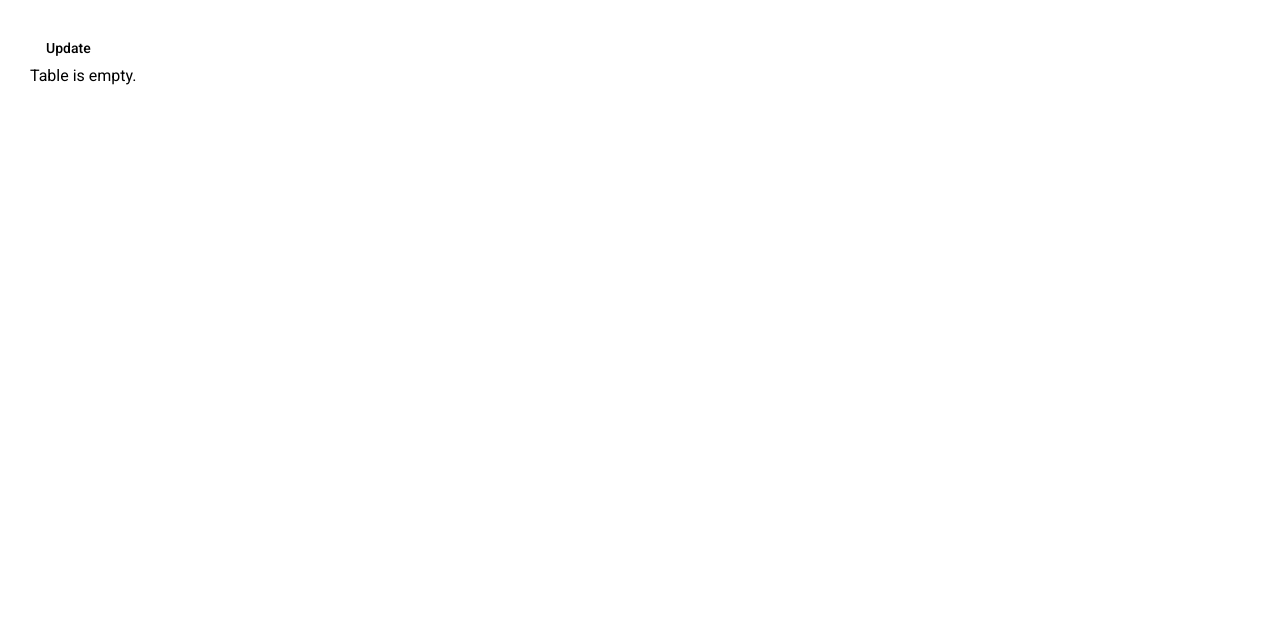
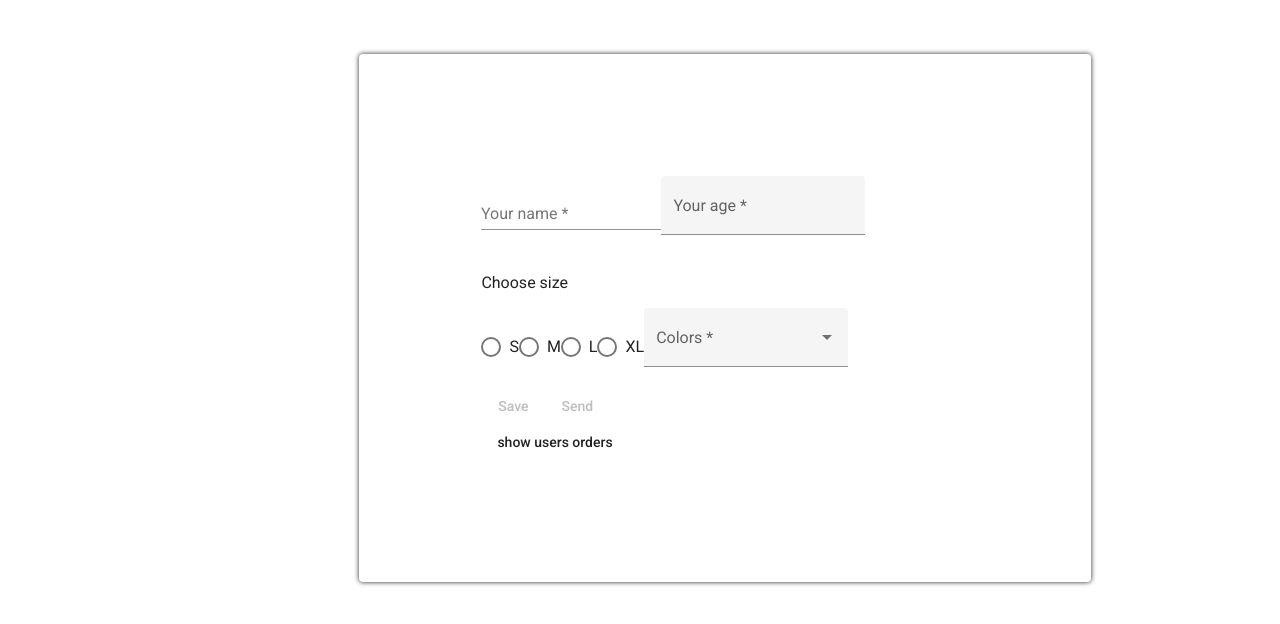
Before and after one commit to Andrej-oss/noctuai-order-task, an Angular app in the folder orders-task-front/: page / in a window 1280 px wide. Shown: the top 624 px of the page. Built offline with nearby package versions, Linux system fonts and the light colour scheme; no server answers.

Commit message:
- validation logic added

```diff
--- a/orders-task-front/src/app/app-routing.module.ts
+++ b/orders-task-front/src/app/app-routing.module.ts
@@ -1,10 +1,11 @@
-import { NgModule } from '@angular/core';
-import { RouterModule, Routes } from '@angular/router';
+import {NgModule} from '@angular/core';
+import {RouterModule, Routes} from '@angular/router';
+import {UserFormOrderComponent} from "./component/user-form-order/user-form-order.component";
+import {AppComponent} from "./app.component";
+import {UserTableOrderComponent} from "./component/user-table-order/user-table-order.component";
 
-const routes: Routes = [];
-
-@NgModule({
-  imports: [RouterModule.forRoot(routes)],
-  exports: [RouterModule]
-})
-export class AppRoutingModule { }
+export const routes: Routes = [
+    {
+        path: 'order', component: UserFormOrderComponent
+    },
+];
--- a/orders-task-front/src/app/app.component.html
+++ b/orders-task-front/src/app/app.component.html
@@ -1,5 +1,5 @@
 
 <div>
-<!--    <app-user-form-order></app-user-form-order>-->
-    <app-user-table-order></app-user-table-order>
+    <app-user-form-order></app-user-form-order>
+<!--    <app-user-table-order></app-user-table-order>-->
 </div>
--- a/orders-task-front/src/app/component/user-form-order/user-form-order.component.html
+++ b/orders-task-front/src/app/component/user-form-order/user-form-order.component.html
@@ -44,12 +44,29 @@
                 Save
             </button>
             <button mat-button
-            [disabled]=" userName.invalid && userAge.invalid || userName.untouched && userAge.untouched"
+                    [disabled]=" userName.invalid
+                    || userAge.invalid
+                    || userAge.untouched || userName.untouched"
                     (click)="onSaveInDataBase(userOrder)">
                 Send
             </button>
             <p *ngIf="errorMessage" style="color: red">
                 {{errorMessage}}
+            </p>
+            <p *ngIf="userOrder.get('userName')?.errors?.pattern" style="color: red">
+                Should be letters
+            </p>
+            <p *ngIf="userOrder.get('userAge')?.errors?.min" style="color: red">
+                Age restrictions. Too young!
+            </p>
+            <p *ngIf="userOrder.get('userAge')?.errors?.max" style="color: red">
+                Age restrictions. Too old!
+            </p>
+            <p *ngIf="capitalLetterError" style="color: red">
+                {{capitalLetterError}}
+            </p>
+            <p *ngIf="notSingleWordError" style="color: red">
+                {{notSingleWordError}}
             </p>
         </div>
     </form>
@@ -57,19 +74,19 @@
     <div *ngIf="usersPreOrders.length > 0 && !!preOrder">
         <table mat-table [dataSource]="dataSource" matSort class="mat-elevation-z8">
             <ng-container matColumnDef="No">
-                <th mat-header-cell *matHeaderCellDef mat-sort-header> No. </th>
+                <th mat-header-cell *matHeaderCellDef mat-sort-header> No.</th>
                 <td mat-cell *matCellDef="let element, let i = index"> {{i + 1}} </td>
             </ng-container>
             <ng-container matColumnDef="size">
-                <th mat-header-cell *matHeaderCellDef mat-sort-header> Size </th>
+                <th mat-header-cell *matHeaderCellDef mat-sort-header> Size</th>
                 <td mat-cell *matCellDef="let element"> {{element.size}} </td>
             </ng-container>
             <ng-container matColumnDef="color">
-                <th mat-header-cell *matHeaderCellDef mat-sort-header> Color </th>
+                <th mat-header-cell *matHeaderCellDef mat-sort-header> Color</th>
                 <td mat-cell *matCellDef="let element"> {{element.color}} </td>
             </ng-container>
             <ng-container matColumnDef="count">
-                <th mat-header-cell *matHeaderCellDef mat-sort-header> Count </th>
+                <th mat-header-cell *matHeaderCellDef mat-sort-header> Count</th>
                 <td mat-cell *matCellDef="let element">{{element.count}}</td>
             </ng-container>
             <tr mat-header-row *matHeaderRowDef="usersTabOrders"></tr>
--- a/orders-task-front/src/app/component/user-form-order/user-form-order.component.ts
+++ b/orders-task-front/src/app/component/user-form-order/user-form-order.component.ts
@@ -28,11 +28,13 @@ export class UserFormOrderComponent implements OnInit {
   dataSource = new MatTableDataSource(this.usersPreOrders);
   usersOrders: UserOrder[] = [];
   errorMessage: string = '';
+  capitalLetterError: string = '';
+  notSingleWordError: string = '';
 
   constructor(private orderService: OrderDaoService) {
     this.userOrder = new FormGroup({
-      userName: this.userName = new FormControl('', [Validators.required]),
-      userAge: this.userAge = new FormControl('', [Validators.required]),
+      userName: this.userName = new FormControl('', [Validators.required, Validators.pattern('^[A-Za-z]+$')]),
+      userAge: this.userAge = new FormControl('', [Validators.required, Validators.min(18), Validators.max(100)]),
       size: this.size = new FormControl('', [Validators.required]),
       color: this.color = new FormControl('', [Validators.required])
     })
@@ -43,14 +45,6 @@ export class UserFormOrderComponent implements OnInit {
   }
 
   onSaveInTable(userOrder: FormGroup): void{
-    // this.order = {
-    //   name: userOrder.get('userName')!.value,
-    //   age: +userOrder.get('userAge')!.value,
-    //   size: userOrder.get('size')!.value,
-    //   color: userOrder.get('color')!.value,
-    //   date: new Date(),
-    //   count: 1
-    // }
     this.preOrder = {
       size: userOrder.get('size')!.value,
       color: userOrder.get('color')!.value,
@@ -67,7 +61,6 @@ export class UserFormOrderComponent implements OnInit {
     this.dataSource = new MatTableDataSource<PairOrder>(this.usersPreOrders);
      }
     this.userOrder.reset();
-    console.log(this.usersPreOrders);
   }
 
   onShowTable(): void{
@@ -75,9 +68,19 @@ export class UserFormOrderComponent implements OnInit {
   }
 
   onSaveInDataBase(userOrder: FormGroup): void{
+    const userName = userOrder.get('userName')!.value;
+    if (userName.split(' ').length > 1){
+      this.notSingleWordError = 'The name must be composed of a single word';
+      return;
+    } else if (!userName.match(/^[A-Z]/)){
+      this.capitalLetterError = 'Should start on capital letter';
+      return;
+    }
     this.userOrder.disable();
     if (this.usersPreOrders.length){
       this.errorMessage = '';
+      this.capitalLetterError = '';
+      this.notSingleWordError = '';
       const ordersArray = this.usersPreOrders.map(order => {
         return {
           name: userOrder.get('userName')!.value,
@@ -101,6 +104,8 @@ export class UserFormOrderComponent implements OnInit {
           });
     } else if (!this.usersPreOrders.length){
       this.errorMessage = 'Add some product. Your orders list not should be empty';
+      this.capitalLetterError = '';
+      this.notSingleWordError = '';
       this.userOrder.enable();
     }
   }
--- a/orders-task-front/src/app/component/user-table-order/user-table-order.component.html
+++ b/orders-task-front/src/app/component/user-table-order/user-table-order.component.html
@@ -1,12 +1,13 @@
 <button mat-button (click)="onUpdate()">Update</button>
+<button mat-button (click)="onMakeOrder()">Make Order</button>
 <div *ngIf="!!usersOrders.length">
     <table mat-table [dataSource]="dataSource" matSort class="mat-elevation-z8">
         <ng-container matColumnDef="No">
-            <th mat-header-cell *matHeaderCellDef mat-sort-header> No.</th>
+            <th mat-header-cell *matHeaderCellDef > No.</th>
             <td mat-cell *matCellDef="let element, let i = index"> {{i + 1}} </td>
         </ng-container>
         <ng-container matColumnDef="name">
-            <th mat-header-cell *matHeaderCellDef mat-sort-header> Name</th>
+            <th mat-header-cell *matHeaderCellDef > Name</th>
             <td mat-cell
                 (click)="onDetail(element)"
                 style="cursor: pointer"
@@ -14,14 +15,14 @@
                 {{element.name}} </td>
         </ng-container>
         <ng-container matColumnDef="age">
-            <th mat-header-cell *matHeaderCellDef mat-sort-header> Age</th>
+            <th mat-header-cell *matHeaderCellDef > Age</th>
             <td mat-cell
                 (click)="onDetail(element)"
                 style="cursor: pointer"
                 *matCellDef="let element"> {{element.age}} </td>
         </ng-container>
         <ng-container matColumnDef="date">
-            <th mat-header-cell *matHeaderCellDef mat-sort-header> Date</th>
+            <th mat-header-cell *matHeaderCellDef > Date</th>
             <td mat-cell
                 (click)="onDetail(element)"
                 style="cursor: pointer"
@@ -34,3 +35,4 @@
 <div *ngIf="!usersOrders.length">
     Table is empty.
 </div>
+<router-outlet></router-outlet>
--- a/orders-task-front/src/app/component/user-table-order/user-table-order.component.ts
+++ b/orders-task-front/src/app/component/user-table-order/user-table-order.component.ts
@@ -4,6 +4,7 @@ import {UserOrder} from "../../model/UserOrder";
 import {OrderDaoService} from "../../service/order-dao.service";
 import {MatDialog} from "@angular/material/dialog";
 import {OrderDetailComponent} from "../order-detail/order-detail.component";
+import {Router} from "@angular/router";
 @Component({
   selector: 'app-user-table-order',
   templateUrl: './user-table-order.component.html',
@@ -14,6 +15,7 @@ export class UserTableOrderComponent implements AfterViewInit, OnChanges {
   usersOrders: UserOrder[] = [];
   dataSource = new MatTableDataSource(this.usersOrders);
   constructor(private orderService: OrderDaoService,
+              private router: Router,
               public dialog: MatDialog) {
   }
 
@@ -42,4 +44,8 @@ export class UserTableOrderComponent implements AfterViewInit, OnChanges {
       data: element
     });
   }
+
+  onMakeOrder(): void{
+    this.router.navigate(['/order']);
+  }
 }
```
Also changed, not shown: orders-task-front/src/app/app.module.ts (+4 -3 lines).
